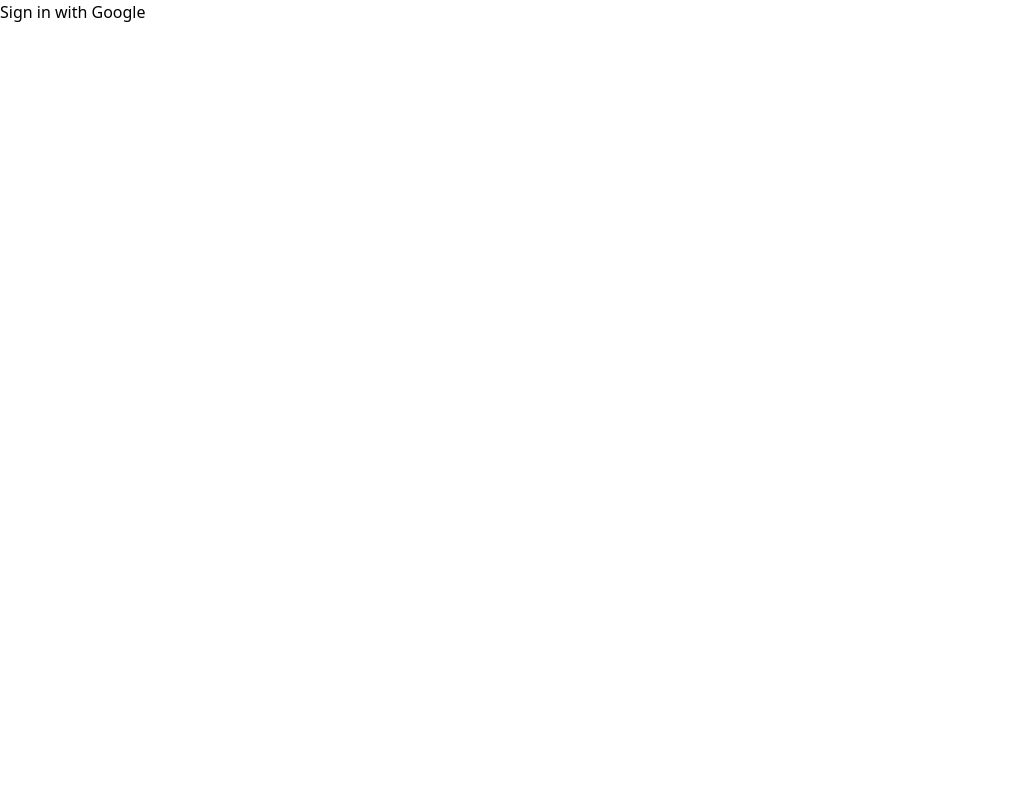
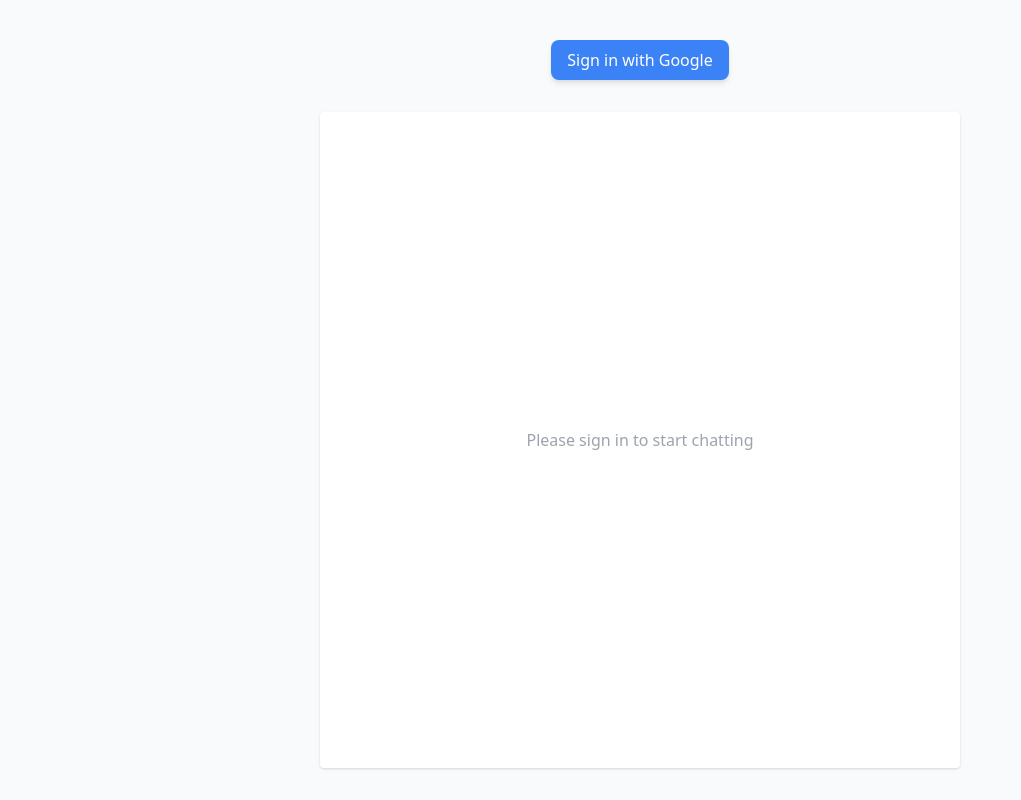
Before and after one commit to julicheng/react-firechat, a React (Create React App) app: page / in a window 1280 px wide. Shown: the whole page, without its empty margins (0-1021 px from the left). Built offline with nearby package versions, Linux system fonts and the light colour scheme; no server answers.

Commit message:
Add basic styling to left and right

```diff
--- a/src/App.js
+++ b/src/App.js
@@ -1,7 +1,10 @@
 import React, { useState, useEffect } from 'react';
+
 // components
 import Button from './components/Button';
 import Channel from './components/Channel';
+import Wrapper from './components/Wrapper';
+
 // firebase deps
 import firebase from 'firebase/app';
 import 'firebase/auth';
@@ -58,14 +61,21 @@ function App() {
   if (initalizing) return 'Loading...';
 
   return (
-    <div>
+    <div className='container h-screen bg-gray-50 max-w-full flex flex-col justify-start items-center pt-10'>
       {user ? (
-        <>
-          <Button onClick={signOut}>Sign out</Button>
-          <Channel user={user} db={db} auth={auth} />
-        </>
+        <Button onClick={signOut}>Sign out</Button>
       ) : (
         <Button onClick={signInWithGoogle}>Sign in with Google</Button>
+      )}
+      {user ? (
+        <Wrapper>
+          <Channel user={user} db={db} auth={auth} />
+        </Wrapper>
+      ) : (
+        <Wrapper>
+          {/* <Button onClick={signInWithGoogle}>Sign in with Google</Button> */}
+          <p className='text-gray-400'>Please sign in to start chatting</p>
+        </Wrapper>
       )}
     </div>
   );
--- a/src/components/Button.js
+++ b/src/components/Button.js
@@ -1,5 +1,12 @@
 import React from 'react';
 
 export default function Button({ onClick = null, children = null }) {
-  return <button onClick={onClick}>{children}</button>;
+  return (
+    <button
+      className='py-2 px-4 bg-blue-500 text-white rounded-lg shadow-md hover:bg-blue-600 flex-initial'
+      onClick={onClick}
+    >
+      {children}
+    </button>
+  );
 }
--- a/src/components/Channel.js
+++ b/src/components/Channel.js
@@ -42,25 +42,33 @@ export default function Channel({ user = null, db = null, auth = null }) {
   }, [db]);
 
   return (
-    <>
-      <ul>
+    <div className='relative w-full h-full'>
+      <ul className='overflow-y-scroll'>
         {messages.map((message) => (
           <li key={message.id}>
             <Message {...message} sent={message.uid === auth.currentUser.uid} />
           </li>
         ))}
       </ul>
-      <form onSubmit={handleOnSubmit}>
+      <form
+        onSubmit={handleOnSubmit}
+        className='border border-black w-full absolute bottom-0'
+      >
         <input
+          className='w-4/5'
           type='text'
           value={newMessage}
           onChange={(e) => setNewMessage(e.currentTarget.value)}
           placeholder='Type your message here...'
         />
-        <button type='submit' disabled={!newMessage}>
+        <button
+          type='submit'
+          disabled={!newMessage}
+          className='border border-pink-400'
+        >
           Send
         </button>
       </form>
-    </>
+    </div>
   );
 }
--- a/src/components/Message.js
+++ b/src/components/Message.js
@@ -9,7 +9,8 @@ export default function Message({
   sent = false,
 }) {
   return (
-    <div style={{ background: `${sent ? `pink` : `turquoise`}` }}>
+    // <div style={{ background: `${sent ? `pink` : `turquoise`}` }}>
+    <div className={`${sent ? 'justify-end' : 'justify-start'} flex`}>
       {photoURL ? <img src={photoURL} alt='avatar' width={45} /> : null}
       {displayName ? <p>{displayName}</p> : null}
       {createdAt?.seconds ? (
--- /dev/null
+++ b/src/components/Wrapper.js
@@ -0,0 +1,9 @@
+import React from 'react';
+
+export default function Wrapper({ children = null }) {
+  return (
+    <div className='overflow-y-scroll h-full m-8 mx-auto w-9/12 md:w-6/12 bg-white rounded shadow flex justify-center flex-col items-center'>
+      {children}
+    </div>
+  );
+}
```
Also changed, not shown: 2 other files (tests, documents, lock files or other folders).
